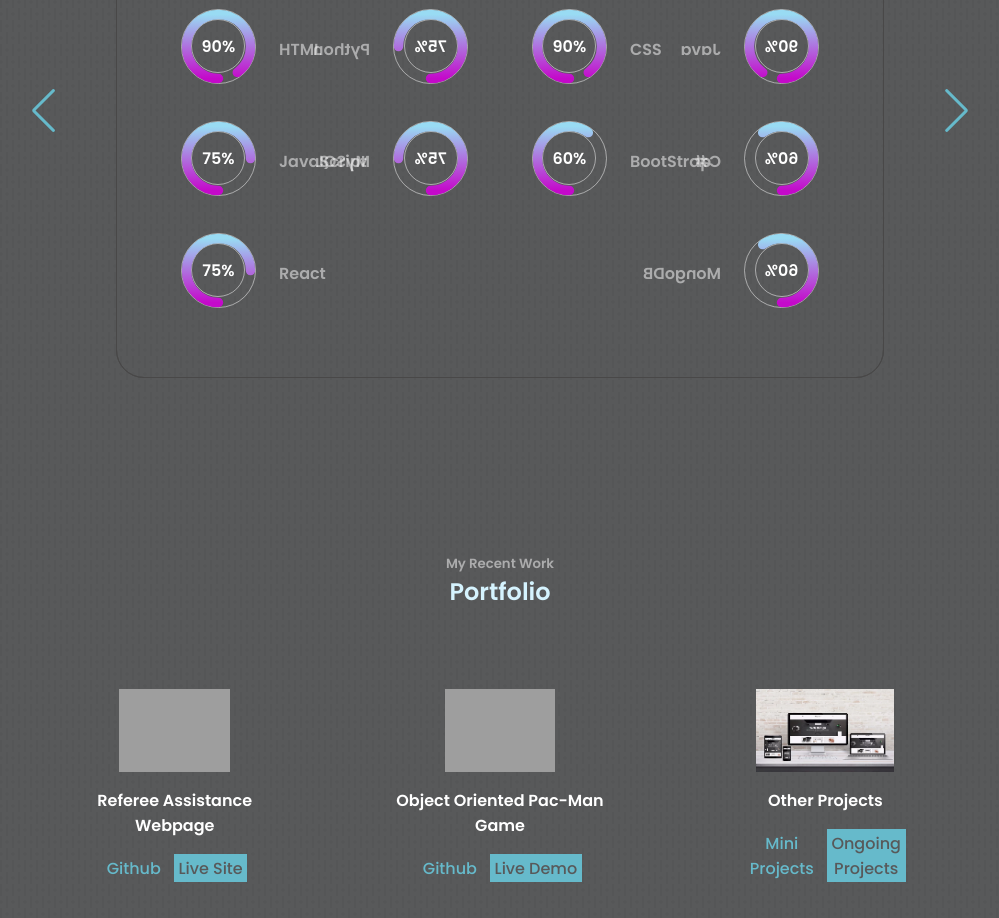
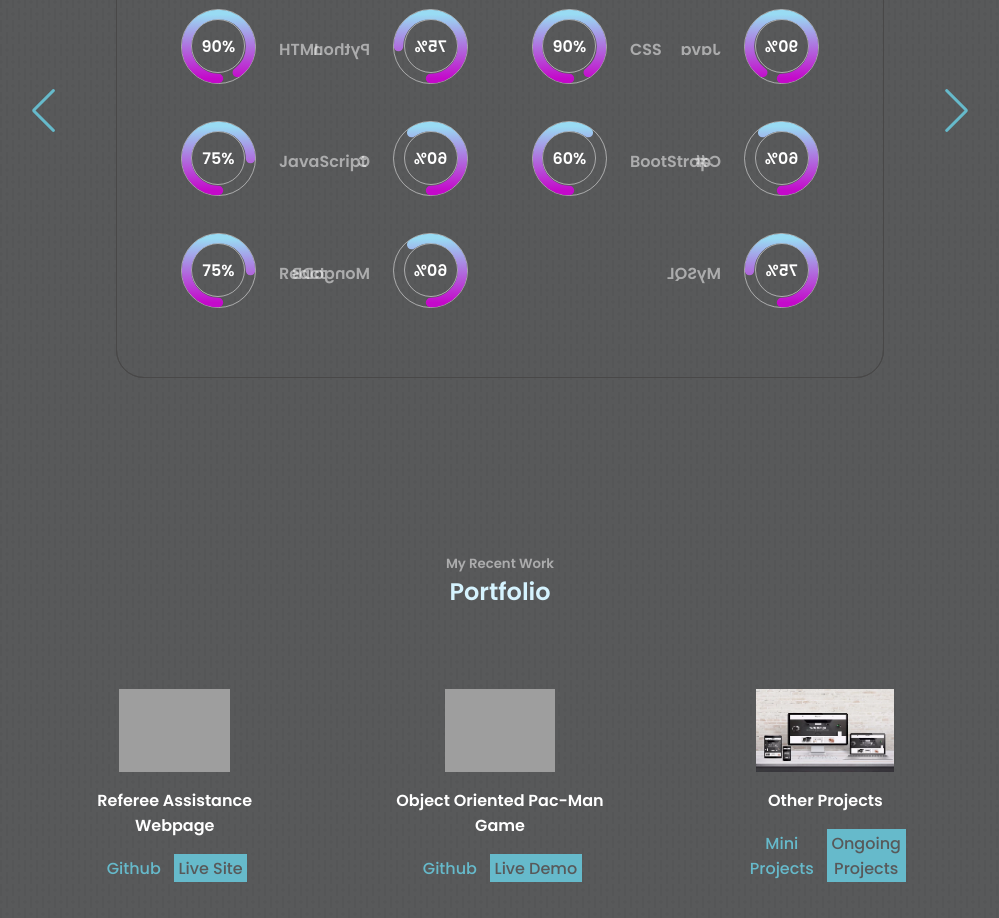
Before and after one commit to knbhagat/digital-portfolio, a React (Create React App) app: page / in a window 1280 px wide. Shown: the part 1840-2758 px from the top of the page, without its empty margins (140-1139 px from the left). Built offline with nearby package versions, Linux system fonts and the light colour scheme; grey boxes are pictures that could not be loaded.

Commit message:
Update Skills.jsx

```diff
--- a/src/sections/experience/Skills.jsx
+++ b/src/sections/experience/Skills.jsx
@@ -137,6 +137,19 @@ const Skills = () => {
                         <div className = "outer">
                         <div className = "inner">
                             <div className = "percent-num">
+                            60%
+                            </div>
+                        </div>
+                        </div>
+                        <Circle percentage = 'sixty-percent'/>
+                    </div>
+                    <h4 className='text-light'> C </h4>
+                    </div>
+                    <div className = 'experience-specific'>
+                    <div className = "percentage-bar">
+                        <div className = "outer">
+                        <div className = "inner">
+                            <div className = "percent-num">
                             75%
                             </div>
                         </div>
```
